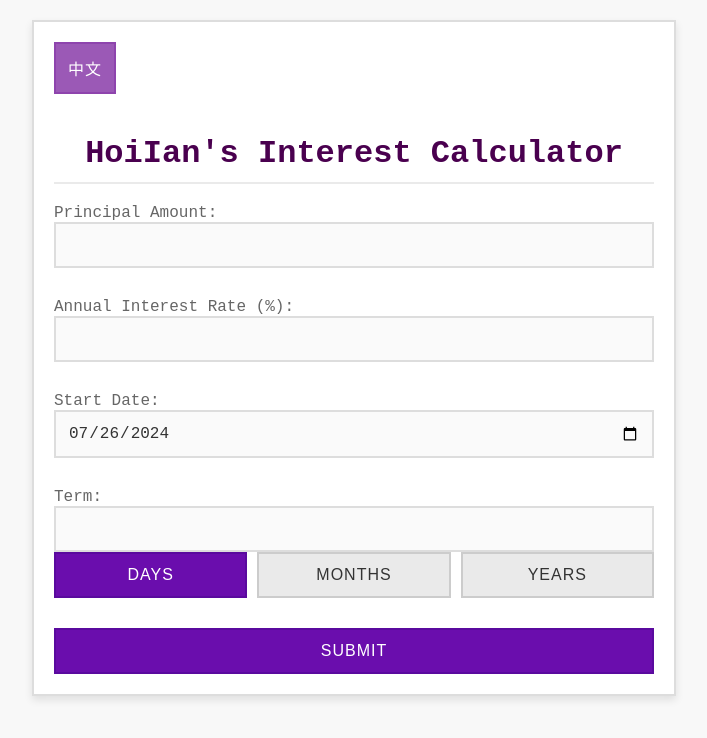
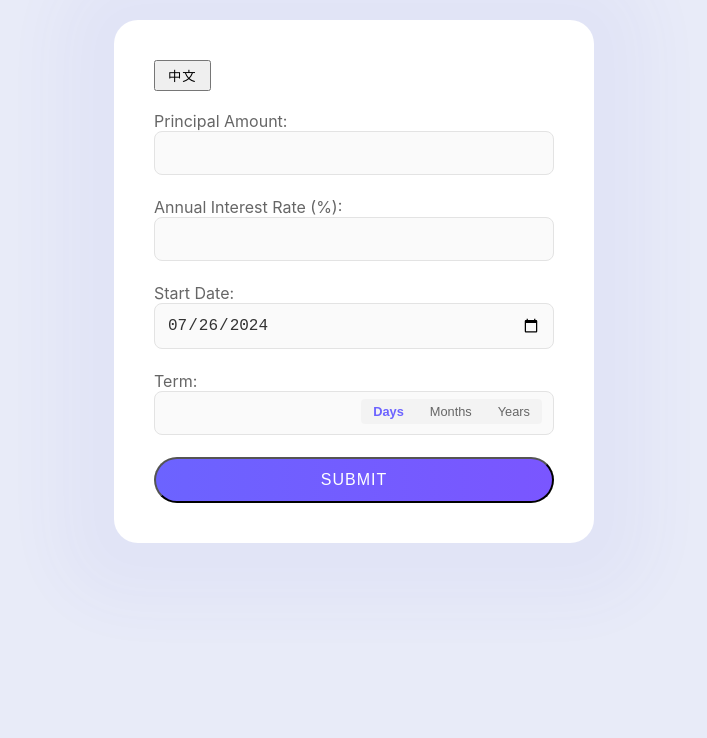
Before and after one commit to hoiian/interest-calculator, a React (Create React App) app: page / in a window 1280 px wide. Shown: the top 738 px of the page, without its empty margins (286-993 px from the left). Built offline with nearby package versions, Linux system fonts and the light colour scheme.

Commit message:
update style

```diff
--- a/src/InterestCalculator.js
+++ b/src/InterestCalculator.js
@@ -61,7 +61,7 @@ const InterestCalculator = () => {
       <button className="toggle-btn" onClick={toggleLanguage}>
         {language === 'en' ? '中文' : 'English'}
       </button>
-      <h1>{t.calculate}</h1>
+      {/* <h1>{t.calculate}</h1> */}
       <form onSubmit={handleSubmit}>
         <label>
           <span>{t.principal}:</span>
@@ -96,6 +96,7 @@ const InterestCalculator = () => {
 
  <label>
           <span>{t.term}:</span>
+          <div className='termInput'>
             <input
                 type="number"
                 name="term"
@@ -109,22 +110,23 @@ const InterestCalculator = () => {
                 className={`tab-button ${termUnit === 'days' ? 'active' : ''}`}
                 onClick={() => handleTermUnitChange('days')}
                 >
-              Days
+                {t.days}
                 </button>
                 <button
                 type="button"
                 className={`tab-button ${termUnit === 'months' ? 'active' : ''}`}
                 onClick={() => handleTermUnitChange('months')}
                 >
-              Months
+                {t.months}
                 </button>
                 <button
                 type="button"
                 className={`tab-button ${termUnit === 'years' ? 'active' : ''}`}
                 onClick={() => handleTermUnitChange('years')}
                 >
-              Years
+                {t.years}
                 </button>
+            </div>
           </div>
         </label>
 
--- a/src/LanguageContext.js
+++ b/src/LanguageContext.js
@@ -14,6 +14,9 @@ const translations = {
         errorMessage: 'Please fill out all fields correctly',
         interest: 'Interest Amount',
         submit: "Submit",
+        days: "Days",
+        months: "Months",
+        years: "Years"
       },
       zh: {
         calculate: '黃凱欣的定存計算器',
@@ -25,7 +28,10 @@ const translations = {
         result: '結果',
         errorMessage: '請填寫正確',
         interest: '利息',
-        submit: "計算"
+        submit: "計算",
+        days: "日",
+        months: "月",
+        years: "年"
       },
 };
 
--- a/src/styles.css
+++ b/src/styles.css
@@ -1,7 +1,6 @@
 /* styles.css */
 body {
-  font-family: 'Courier New', Courier, monospace;
-  background-color: #f8f8f8;
+  background-color: #E8EBF8;
   color: #333;
   margin: 0;
   padding: 0;
@@ -9,12 +8,12 @@ body {
 
 .container {
   width: 80%;
-  max-width: 600px;
+  max-width: 400px;
   margin: 20px auto;
-  padding: 20px;
-  border: 2px solid #ddd;
+  padding: 40px;
+  border-radius: 24px;
   background-color: #fff;
-  box-shadow: 0 4px 8px rgba(0, 0, 0, 0.1);
+  box-shadow: 0px 4px 59.2px 58px rgba(81, 72, 203, 0.04);
 }
 
 h1 {
@@ -29,7 +28,7 @@ h1 {
 form {
   display: flex;
   flex-direction: column;
-  gap: 20px;
+  gap: 12px;
 }
 
 label {
@@ -43,23 +42,24 @@ label {
 input, select {
   padding: 12px;
   font-size: 1rem;
-  border: 2px solid #ddd;
+  border: 1px solid #e3e3e3;
+  border-radius: 8px;
   background-color: #fafafa;
   color: #333;
 }
 
-button {
+button[type=submit] {
   padding: 12px;
   font-size: 1rem;
-  background-color: #6a0dad; /* Purple background */
+  border-radius: 24px;
+  background: linear-gradient(90deg, #6C63FF 0%, #7A56FF 100%);
   color: #fff;
-  border: 2px solid #5a0a9e; /* Darker purple border */
   cursor: pointer;
   text-transform: uppercase;
   letter-spacing: 1px;
 }
 
-button:hover {
+button[type=submit]:hover {
   background-color: #5a0a9e; /* Darker purple on hover */
   border-color: #4a0070; /* Even darker purple */
 }
@@ -74,40 +74,47 @@ button:hover {
 
 .toggle-btn {
   margin-bottom: 20px;
-  padding: 12px;
-  background-color: #9b59b6; /* Light purple */
-  color: #fff;
-  border: 2px solid #8e44ad; /* Darker purple border */
+  padding: 4px 12px;
   cursor: pointer;
   text-transform: uppercase;
   letter-spacing: 1px;
 }
 
 .toggle-btn:hover {
-  background-color: #8e44ad; /* Darker purple on hover */
-  border-color: #7d3c8b; /* Even darker purple */
+}
+
+.termInput{
+  position: relative;
+  display: flex;
+}
+
+.termInput input{
+  flex:auto;
 }
 
 .tab-buttons {
+  position:absolute;
+  right: 12px;
+  top: 8px;
   display: flex;
-  gap: 10px;
+  gap: 2px;
+  background: #00000007;
+  border-radius: 4px;
 }
 
 .tab-button {
-  padding: 12px;
-  font-size: 1rem;
-  color: #333;
-  background-color: #eaeaea;
-  border: 2px solid #ccc;
-  cursor: pointer;
-  text-transform: uppercase;
-  letter-spacing: 1px;
-  flex: 1;
-  text-align: center;
+  padding: 5px 12px;
+  font-size: 0.8rem;
+  border: none;
+  color: inherit;
+  background: none;
+}
+
+.tab-button:hover{
+  background: #ffffff68;
 }
 
 .tab-button.active {
-  background-color: #6a0dad; /* Purple background */
-  color: #fff;
-  border-color: #5a0a9e; /* Darker purple border */
+  font-weight: bold;
+  color:#6C63FF;
 }
```
Lines whose indentation alone changed are shown as unchanged.
